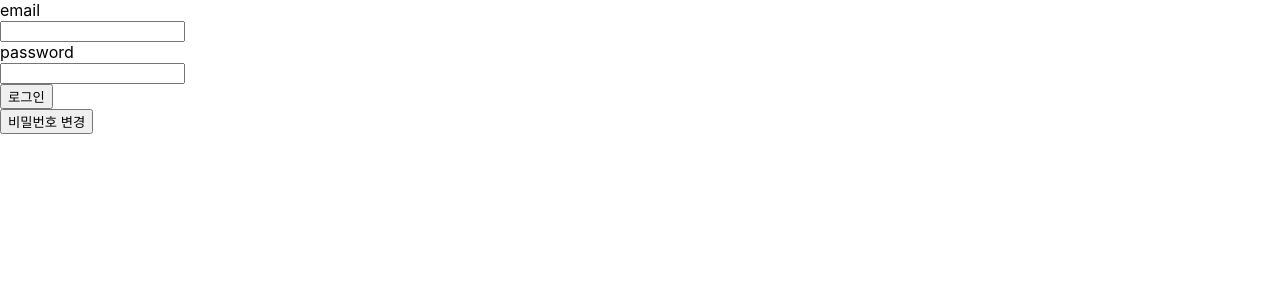
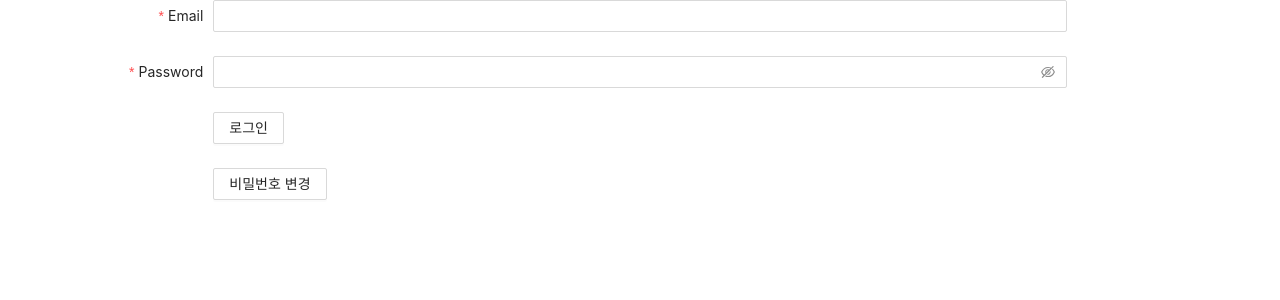
Before and after one commit to qwerq123456/ably_assignment, a React (Create React App) app: page /login in a window 1280 px wide. Shown: the top 300 px of the page. Built offline with nearby package versions, Linux system fonts and the light colour scheme.

Commit message:
MODIFY LoginPage apply design

```diff
--- a/package.json
+++ b/package.json
@@ -10,6 +10,7 @@
         "@testing-library/react": "^13.3.0",
         "@testing-library/user-event": "^14.2.1",
         "@types/styled-components": "^5.1.25",
+        "antd": "^4.21.6",
         "axios": "^0.27.2",
         "history": "^5.3.0",
         "node-mocks-http": "^1.11.0",
@@ -51,7 +52,6 @@
     "devDependencies": {
         "@babel/preset-env": "^7.18.6",
         "@babel/preset-typescript": "^7.18.6",
-        "@testing-library/react-hooks": "^8.0.1",
         "@types/jest": "^27.5.1",
         "@types/node": "^18.0.3",
         "@types/react": "^18.0.15",
--- a/src/components/Organisms/LoginForm.tsx
+++ b/src/components/Organisms/LoginForm.tsx
@@ -1,10 +1,13 @@
-import React, { useState } from 'react';
+import React from 'react';
 import { useNavigate } from 'react-router-dom';
 
 import {
     API, ACCESS_TOKEN_NAME, setCookie, CreateAxios, LoginResponceType
 } from '../../utils';
-import { InputForm } from '../Molecules';
+import {
+    Button, Form, Input
+} from 'antd';
+import 'antd/dist/antd.css';
 
 const LOGIN_TEXT = '로그인';
 const EMAIL_TEXT = 'email';
@@ -12,30 +15,15 @@ const LOGIN_SUCCESS = '로그인 성공!';
 const USER_INFO_URL = '/userinfo';
 const PASSWORD_TEXT = 'password';
 
-const LOGIN_LABEL = 'login_label';
+const PASSWORD_CHANGE_TEXT = '비밀번호 변경';
+const RESET_PASSWORD_URL = '/reset-password';
 
 export const LoginForm = () => {
-    const [form, setForm] = useState({
-        email: '',
-        password: ''
-    });
-
     const navigate = useNavigate();
 
-    const { email, password } = form;
-
-    const onChange = (e: React.ChangeEvent<HTMLInputElement>) => {
-        const { name, value } = e.target;
-        setForm({
-            ...form,
-            [name]: value,
-        });
-    };
-
-    const handleSubmit = async (e: React.FormEvent<HTMLFormElement>) => {
-        e.preventDefault();
+    const onFinish = async (values: { email: string; password: string }) => {
         try {
-            const loginResponse: LoginResponceType = await CreateAxios.post(API.LOGIN, form);
+            const loginResponse: LoginResponceType = await CreateAxios.post(API.LOGIN, values);
             console.log(`login response : ${JSON.stringify(loginResponse)}`);
             setCookie(ACCESS_TOKEN_NAME, loginResponse.data.accessToken, { path: '/' });
             alert(LOGIN_SUCCESS);
@@ -45,13 +33,73 @@ export const LoginForm = () => {
         }
     };
 
+    const onClickPasswordChangeButton = () => {
+        navigate(RESET_PASSWORD_URL);
+    };
+    const [tempform] = Form.useForm();
+    const temponChange = (e: React.ChangeEvent<HTMLInputElement>) => {
+        const { name, value } = e.target;
+        tempform.setFieldsValue({ ...tempform, [name]: value });
+    };
     return (
-        <form aria-label={ LOGIN_LABEL } onSubmit={ handleSubmit }>
-            <InputForm title={ EMAIL_TEXT } value={ email } type="email" onChange={ onChange } />
-            <InputForm title={ PASSWORD_TEXT } value={ password } type="password" onChange={ onChange } />
-            <button type="submit">
-                { LOGIN_TEXT }
-            </button>
-        </form>
+        <Form
+            form={ tempform }
+            name={ LOGIN_TEXT }
+            colon={ false }
+            labelCol={ {
+                span: 4,
+            } }
+            wrapperCol={ {
+                span: 16,
+            } }
+            initialValues={ {
+                email: '',
+                password: '',
+            } }
+            onFinish={ onFinish }
+        >
+            <Form.Item
+                label="Email"
+                name={ EMAIL_TEXT }
+                rules={ [
+                    {
+                        required: true,
+                        message: '이메일을 입력해주세요',
+                    },
+                    {
+                        pattern: /^[\w-\.]+@([\w-]+\.)+[\w-]{2,4}$/,
+                        message: '이메일 형식으로 써주세요',
+                    },
+                ] }
+            >
+                <Input onChange={ temponChange } />
+            </Form.Item>
+            <Form.Item
+                label="Password"
+                name={ PASSWORD_TEXT }
+                rules={ [
+                    {
+                        required: true,
+                        message: '비밀번호를 입력해주세요',
+                    },
+                ] }
+            >
+                <Input.Password />
+            </Form.Item>
+            <Form.Item wrapperCol={ {
+                offset: 4,
+                span: 16,
+            } }
+            >
+                <Button htmlType="submit">{ LOGIN_TEXT }</Button>
+            </Form.Item>
+            <Form.Item wrapperCol={ {
+                offset: 4,
+                span: 16,
+            } }
+            >
+                <Button htmlType="button" onClick={ onClickPasswordChangeButton }>{ PASSWORD_CHANGE_TEXT }</Button>
+            </Form.Item>
+        </Form>
     );
 };
--- a/src/components/Pages/Login/LoginPage.tsx
+++ b/src/components/Pages/Login/LoginPage.tsx
@@ -1,22 +1,7 @@
-import { useNavigate } from 'react-router-dom';
 import { LoginForm } from '../..';
 
-const PASSWORD_CHANGE_TEXT = '비밀번호 변경';
-const RESET_PASSWORD_URL = '/reset-password';
-
 export const LoginPage = () => {
-    const navigate = useNavigate();
-
-    const onClickPasswordChangeButton = () => {
-        navigate(RESET_PASSWORD_URL);
-    };
-
     return (
-        <div className="LoginPage">
-            <LoginForm />
-            <button type="button" onClick={ onClickPasswordChangeButton }>
-                { PASSWORD_CHANGE_TEXT }
-            </button>
-        </div>
+        <LoginForm />
     );
 };
```
Also changed, not shown: 1 other file (tests, documents, lock files or other folders).
